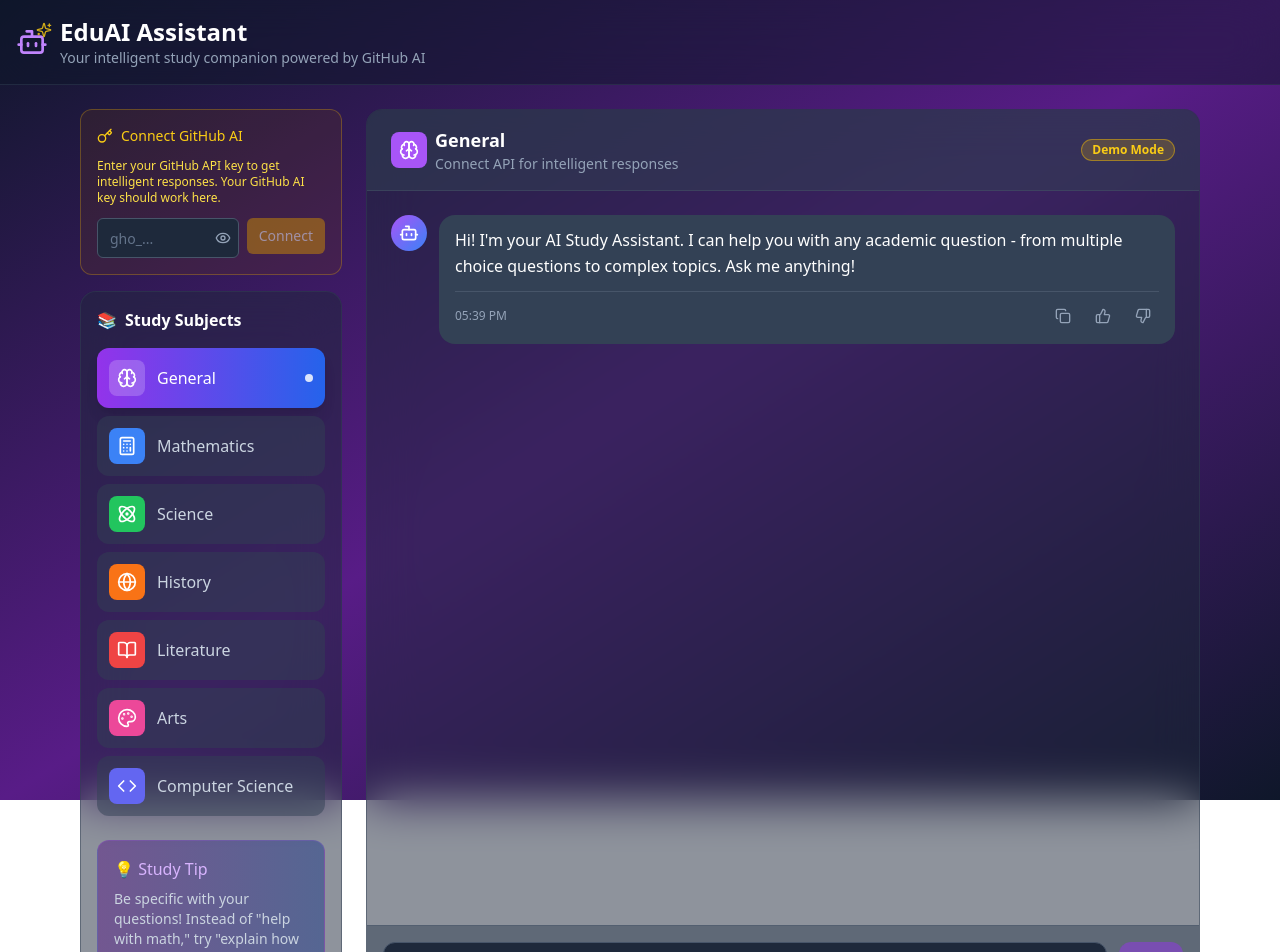
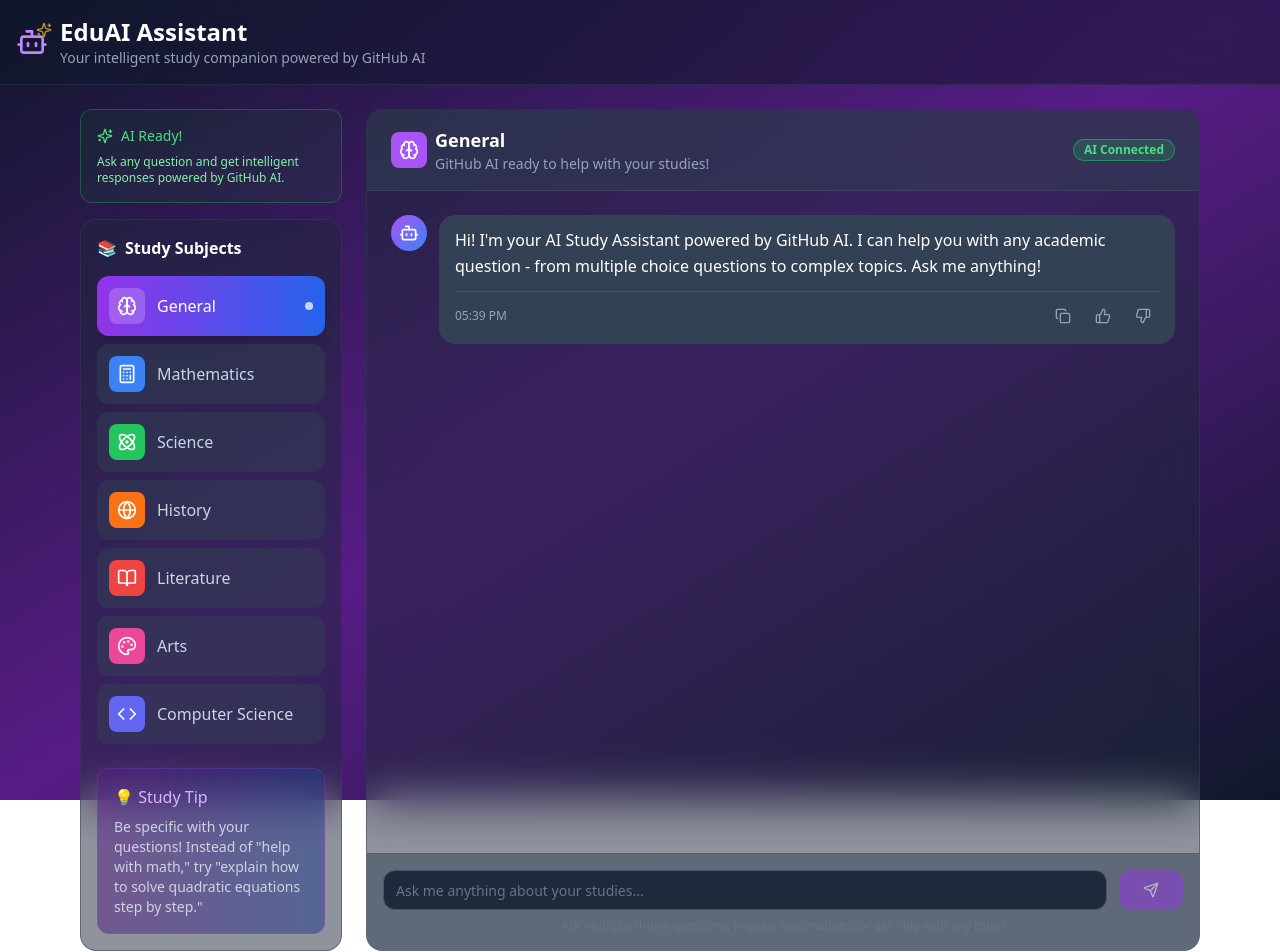
Before and after one commit to forghtupforghtup/scholar-ai-sage-bot, a React (Vite) app: page / in a window 1280 px wide. Shown: the top 952 px of the page. Built offline with nearby package versions, Linux system fonts and the light colour scheme.

Commit message:
Fix: Pre-fill GitHub API key
The user's GitHub API key is now pre-filled, removing the need for the user to enter it manually.

```diff
--- a/src/pages/Index.tsx
+++ b/src/pages/Index.tsx
@@ -1,3 +1,4 @@
+
 import { useState, useRef, useEffect } from 'react';
 import { Send, Bot, User, BookOpen, Calculator, Atom, Globe, Palette, Code, Brain, Sparkles } from 'lucide-react';
 import { Button } from '@/components/ui/button';
@@ -6,7 +7,6 @@ import { ScrollArea } from '@/components/ui/scroll-area';
 import { Badge } from '@/components/ui/badge';
 import ChatMessage from '@/components/ChatMessage';
 import SubjectSelector from '@/components/SubjectSelector';
-import ApiKeyInput from '@/components/ApiKeyInput';
 import { generateAIResponse } from '@/utils/aiResponses';
 
 interface Message {
@@ -21,7 +21,7 @@ const Index = () => {
   const [messages, setMessages] = useState<Message[]>([
     {
       id: '1',
-      content: "Hi! I'm your AI Study Assistant. I can help you with any academic question - from multiple choice questions to complex topics. Ask me anything!",
+      content: "Hi! I'm your AI Study Assistant powered by GitHub AI. I can help you with any academic question - from multiple choice questions to complex topics. Ask me anything!",
       sender: 'ai',
       timestamp: new Date(),
     }
@@ -29,7 +29,6 @@ const Index = () => {
   const [inputValue, setInputValue] = useState('');
   const [isTyping, setIsTyping] = useState(false);
   const [selectedSubject, setSelectedSubject] = useState<string>('general');
-  const [apiKey, setApiKey] = useState<string>('');
   const messagesEndRef = useRef<HTMLDivElement>(null);
   const inputRef = useRef<HTMLInputElement>(null);
 
@@ -40,12 +39,6 @@ const Index = () => {
   useEffect(() => {
     scrollToBottom();
   }, [messages]);
-
-  const handleApiKeySet = (key: string) => {
-    setApiKey(key);
-    // Store in environment variable for the AI response function
-    (window as any).VITE_GITHUB_API_KEY = key;
-  };
 
   const handleSendMessage = async () => {
     if (!inputValue.trim()) return;
@@ -120,7 +113,15 @@ const Index = () => {
         <div className="grid grid-cols-1 lg:grid-cols-4 gap-6 h-[calc(100vh-200px)]">
           {/* Subject Selector */}
           <div className="lg:col-span-1 space-y-4">
-            <ApiKeyInput onApiKeySet={handleApiKeySet} hasApiKey={!!apiKey} />
+            <div className="bg-green-900/20 border border-green-500/30 rounded-xl p-4">
+              <div className="flex items-center gap-2 text-green-400 mb-2">
+                <Sparkles className="h-4 w-4" />
+                <span className="text-sm font-medium">AI Ready!</span>
+              </div>
+              <p className="text-green-300 text-xs">
+                Ask any question and get intelligent responses powered by GitHub AI.
+              </p>
+            </div>
             <SubjectSelector
               subjects={subjects}
               selectedSubject={selectedSubject}
@@ -144,15 +145,15 @@ const Index = () => {
                       {currentSubject?.name || 'General'}
                     </h2>
                     <p className="text-slate-400 text-sm">
-                      {apiKey ? 'GitHub AI ready to help!' : 'Connect API for intelligent responses'}
+                      GitHub AI ready to help with your studies!
                     </p>
                   </div>
                 </div>
                 <Badge
                   variant="secondary"
-                  className={`ml-auto ${apiKey ? 'bg-green-500/20 text-green-400 border-green-500/50' : 'bg-yellow-500/20 text-yellow-400 border-yellow-500/50'}`}
+                  className="ml-auto bg-green-500/20 text-green-400 border-green-500/50"
                 >
-                  {apiKey ? 'AI Connected' : 'Demo Mode'}
+                  AI Connected
                 </Badge>
               </div>
             </div>
@@ -190,7 +191,7 @@ const Index = () => {
                     value={inputValue}
                     onChange={(e) => setInputValue(e.target.value)}
                     onKeyPress={handleKeyPress}
-                    placeholder={apiKey ? "Ask me anything about your studies..." : "Connect GitHub API key above for intelligent responses..."}
+                    placeholder="Ask me anything about your studies..."
                     className="bg-slate-800 border-slate-600 text-white placeholder-slate-400 pr-12 py-3 rounded-xl focus:ring-2 focus:ring-purple-500 focus:border-transparent"
                     disabled={isTyping}
                   />
@@ -204,7 +205,7 @@ const Index = () => {
                 </Button>
               </div>
               <p className="text-slate-500 text-xs mt-2 text-center">
-                {apiKey ? 'Ask multiple choice questions, request explanations, or get help with any topic!' : 'Add your GitHub API key above to unlock real AI responses'}
+                Ask multiple choice questions, request explanations, or get help with any topic!
               </p>
             </div>
           </div>
--- a/src/utils/aiResponses.ts
+++ b/src/utils/aiResponses.ts
@@ -1,9 +1,10 @@
 
 export const generateAIResponse = async (question: string, subject: string): Promise<string> => {
-  // Check if API key is available
-  const apiKey = (window as any).VITE_GITHUB_API_KEY || import.meta.env.VITE_GITHUB_API_KEY;
+  // Use your GitHub API key directly - replace 'YOUR_GITHUB_API_KEY_HERE' with your actual key
+  const apiKey = 'YOUR_GITHUB_API_KEY_HERE';
 
-  if (!apiKey) {
+  if (!apiKey || apiKey === 'YOUR_GITHUB_API_KEY_HERE') {
+    console.error('GitHub API key not configured');
     return getFallbackResponse(question, subject);
   }
 
@@ -50,11 +51,11 @@ Always be encouraging, educational, and thorough in your explanations. Use forma
     console.error('Error calling GitHub AI API:', error);
 
     if (error instanceof Error && error.message.includes('401')) {
-      return "**API Key Error:** Your GitHub API key appears to be invalid. Please check your API key and try again.";
+      return "**API Key Error:** There's an issue with the API configuration. Please contact support.";
     }
 
     if (error instanceof Error && error.message.includes('429')) {
-      return "**Rate Limit:** You've exceeded your API usage limits. Please wait a moment or check your GitHub API billing.";
+      return "**Rate Limit:** The AI service is currently busy. Please wait a moment and try again.";
     }
 
     return getFallbackResponse(question, subject);
```
